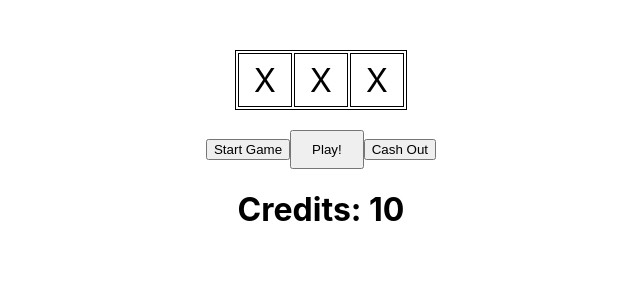
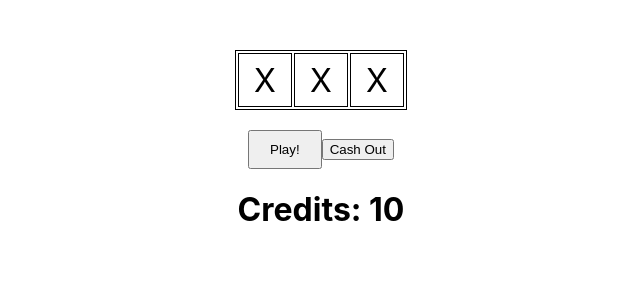
Before and after one commit to jherness/Jackpot, a React (Create React App) app in the folder Frontend/jackpotapp/: page / in a window 1280 px wide. Shown: the top 300 px of the page, without its empty margins (319-959 px from the left). Built offline with nearby package versions, Linux system fonts and the light colour scheme; no server answers.

Commit message:
Removed "Start game" btn
when the client connects to the server, the game starts imminently

```diff
--- a/Frontend/jackpotapp/src/App.js
+++ b/Frontend/jackpotapp/src/App.js
@@ -17,6 +17,11 @@ const App = () => {
     const socket = new WebSocket('ws://localhost:8080');
     socket.onmessage = handleServerMessage;
     setWs(socket);
+
+    // Start the game session automatically
+    socket.onopen = () => {
+      socket.send('start');
+    };
   }, []);
 
   const handleServerMessage = (event) => {
@@ -38,10 +43,6 @@ const App = () => {
     } else if (message.startsWith('cashOut:')) {
       alert(`You cashed out with ${message.split(':')[1]} credits!`);
     }
-  };
-
-  const startGame = () => {
-    ws.send('start');
   };
 
   const updateSlot = (index, newValue) => {
@@ -113,7 +114,6 @@ const App = () => {
           </tr>
         </tbody>
       </table>
-      <button onClick={startGame} disabled={isSpinning || credits <= 9}>Start Game</button>
       <button onClick={rollSlots} disabled={isSpinning || credits <= 0}
         style={{ marginTop: '20px', padding: '10px 20px' }}>
         Play!
@@ -125,30 +125,6 @@ const App = () => {
 };
 
 export default App;
-
-/*
-return (
-  <div style={{ textAlign: 'center', padding: '50px' }}>
-    <table style={{ margin: '0 auto', border: '1px solid black' }}>
-      <tbody>
-        <tr>
-          <td className="block">{slots[0]}</td>
-          <td className="block">{slots[1]}</td>
-          <td className="block">{slots[2]}</td>
-        </tr>
-        <tr>
-        </tr>
-      </tbody>
-    </table>
-    <button onClick={handleRoll} disabled={isSpinning || tokens <= 0}
-      style={{ marginTop: '20px', padding: '10px 20px' }}>
-      Play!
-    </button>
-    <button onClick={cashOut}>Cash Out</button>
-    <button onClick={cashOut}>Cash Out</button>
-    <h1>Tokens: {tokens}</h1>
-  </div>
-);*/
 
 
 
```
